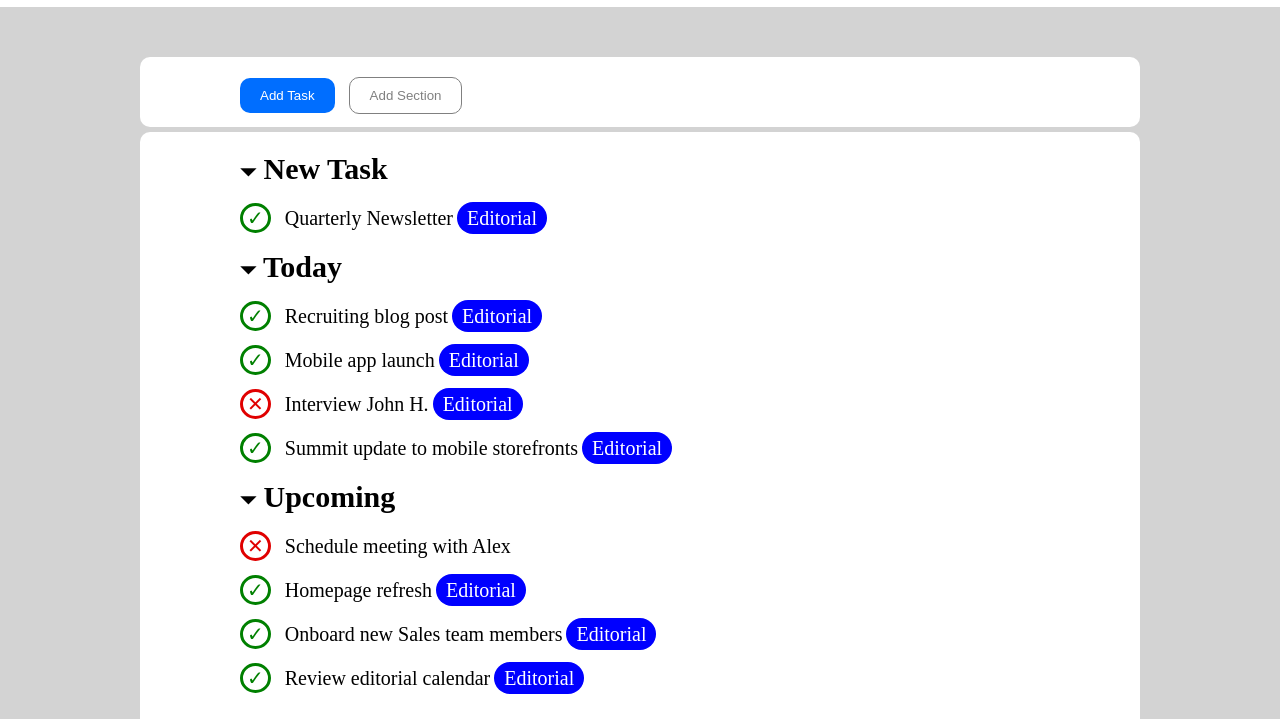
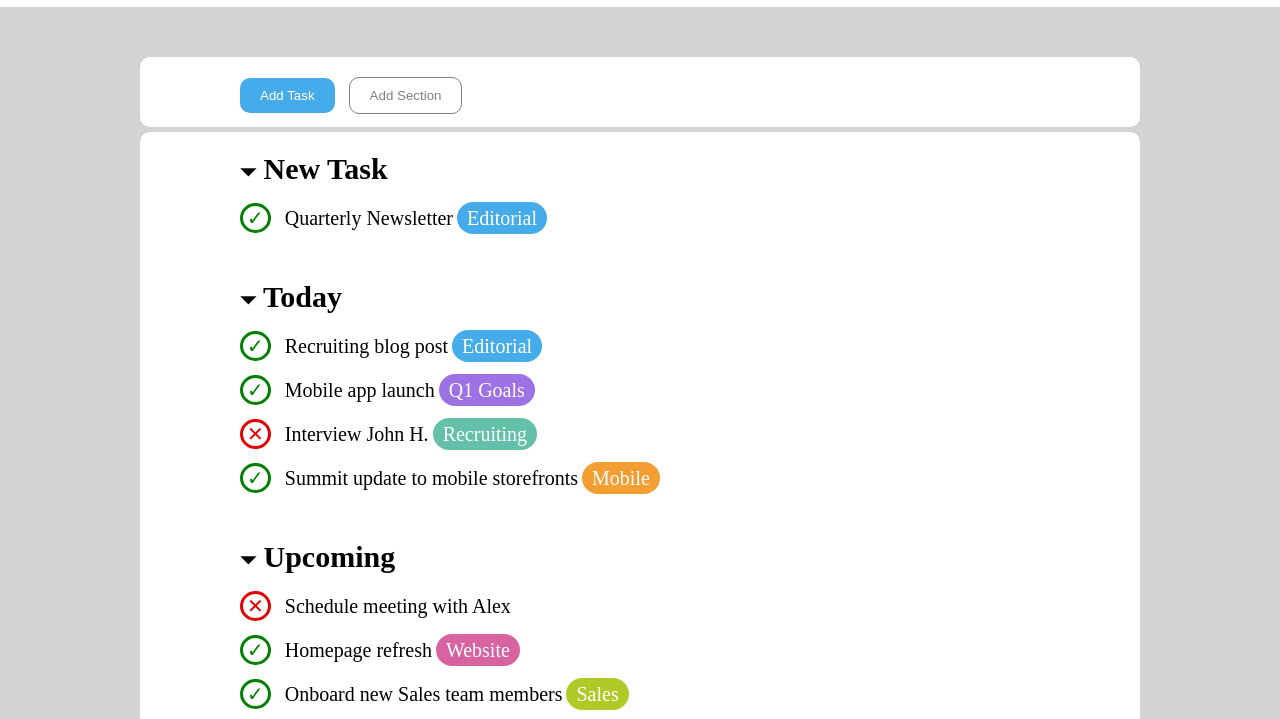
Before and after one commit to PietroAntonioNini/html-css-toboolist, a plain HTML site: page index.html in a window 1280 px wide. Shown: the part 63-782 px from the top of the page. Drawn offline with Linux system fonts and the light colour scheme.

Commit message:
fine esercizio

```diff
--- a/css/style.css
+++ b/css/style.css
@@ -43,8 +43,8 @@ nav{
 
     padding: 10px 20px;
     margin-right: 10px;
-    background-color: #006eff;
-    border: blue;
+    background-color: #45abea;
+    border: #45abea;
     border-radius: 10px;
     color: white;
 }
@@ -77,7 +77,11 @@ nav{
 
 /* fine main */
 
-/* inizio sezione 1 */
+/* inizio sezioni */
+
+section {
+    margin-bottom: 50px;
+}
 
 h2 {
     font-size: 30px;
@@ -111,15 +115,62 @@ span {
     border-radius: 100%;
 }
 
+/* Tag colorati */
+
 #Editorial {
 
     padding: 5px 10px;
     border-radius: 50px;
 
-    background-color: blue;
+    background-color: #45abea;
     color: white;
 }
 
+#Goals {
 
+    padding: 5px 10px;
+    border-radius: 50px;
 
-/* fine sezione 1 */
+    background-color: #9C72E4;
+    color: white;
+}
+
+#Recruiting {
+
+    padding: 5px 10px;
+    border-radius: 50px;
+
+    background-color: #64c0a9;
+    color: white;
+}
+
+#Mobile {
+
+    padding: 5px 10px;
+    border-radius: 50px;
+
+    background-color: #f29e33;
+    color: white;
+}
+
+#Website {
+
+    padding: 5px 10px;
+    border-radius: 50px;
+
+    background-color: #d863a1;
+    color: white;
+}
+
+#Sales {
+
+    padding: 5px 10px;
+    border-radius: 50px;
+
+    background-color: #b0c926;
+    color: white;
+}
+
+/* Fine Tag colorati */
+
+/* Fine sezioni */
--- a/index.html
+++ b/index.html
@@ -23,7 +23,7 @@
 
         <div>
 
-            <section id="section 1">
+            <section>
 
                 <h2><span>&#9207;</span> New Task</h2>
 
@@ -35,7 +35,7 @@
 
             </section>
 
-            <section id="section 2">
+            <section>
 
                 <h2><span>&#9207;</span> Today</h2>
 
@@ -49,25 +49,25 @@
                     <div class="row">
                         <span class="checkmark">&#10003;</span>
                         <span>Mobile app launch</span>
-                        <span id="Editorial">Editorial</span>
+                        <span id="Goals">Q1 Goals</span>
                     </div>
 
                     <div class="row">
                         <span class="uncheckmark">&#10005;</span>
                         <span>Interview John H.</span>
-                        <span id="Editorial">Editorial</span>
+                        <span id="Recruiting">Recruiting</span>
                     </div>
 
                     <div class="row">
                         <span class="checkmark">&#10003;</span>
                         <span>Summit update to mobile storefronts</span>
-                        <span id="Editorial">Editorial</span>
+                        <span id="Mobile">Mobile</span>
                     </div>
                 </div>
 
             </section>
 
-            <section id="section 3">
+            <section>
 
                 <h2><span>&#9207;</span> Upcoming</h2>
 
@@ -80,13 +80,13 @@
                     <div class="row">
                         <span class="checkmark">&#10003;</span>
                         <span>Homepage refresh</span>
-                        <span id="Editorial">Editorial</span>
+                        <span id="Website">Website</span>
                     </div>
 
                     <div class="row">
                         <span class="checkmark">&#10003;</span>
                         <span>Onboard new Sales team members</span>
-                        <span id="Editorial">Editorial</span>
+                        <span id="Sales">Sales</span>
                     </div>
 
                     <div class="row">
```
